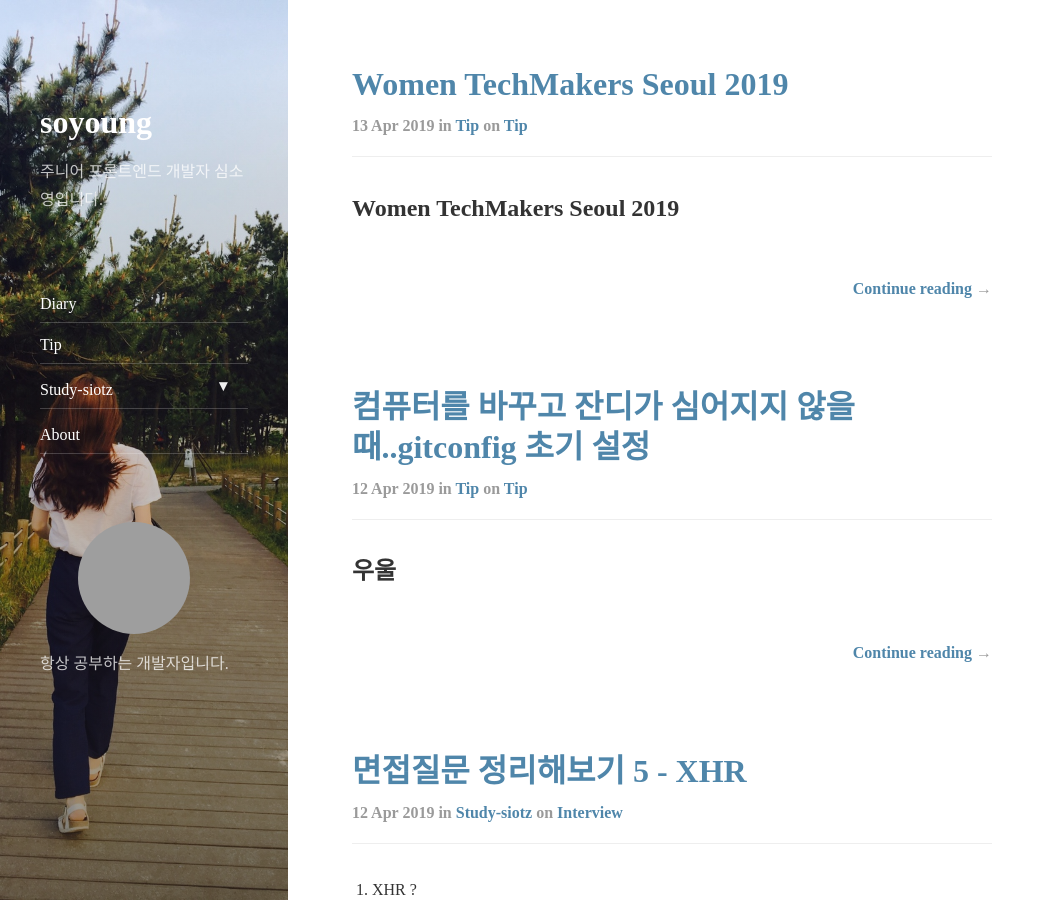
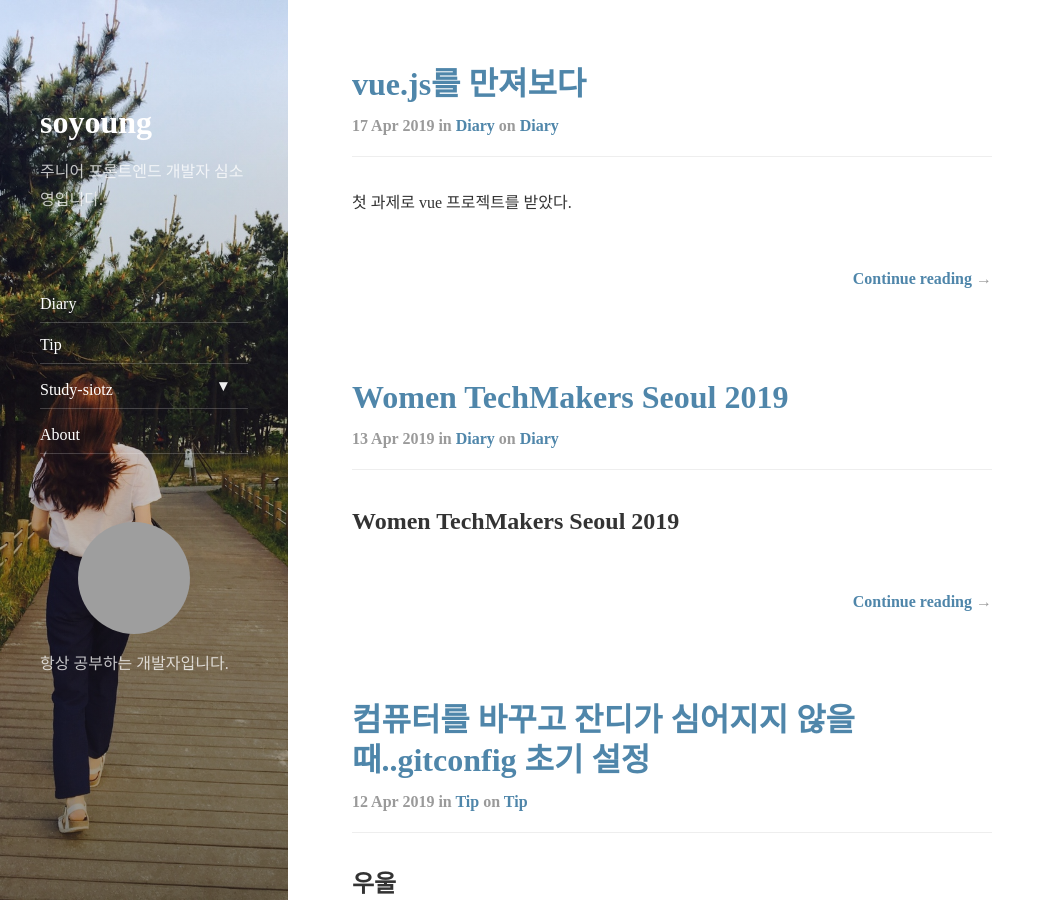
Before and after one commit to ellie-shim/ellie-shim.github.io, a Jekyll site: the page built from index.html, in a window 1280 px wide and 900 px high. Shown: the whole window, without its empty margins (0-1055 px from the left). Built offline with Jekyll 4.4.1, drawn with Linux system fonts in a browser that asks for light colours; nearby versions of some CDN libraries; the list of posts is cut into pages by our own code; some of the changed text lies outside the part shown; grey boxes are pictures that could not be loaded.

Commit message:
다이어리 포스트 업로드

```diff
--- a/_posts/2019-04-13-diary.markdown
+++ b/_posts/2019-04-13-diary.markdown
@@ -2,8 +2,8 @@
 layout: post
 title: "Women TechMakers Seoul 2019"
 subtitle: "git config"
-categories: tip
-tags: tip
+categories: diary
+tags: diary
 comments: true
 ---
 
--- /dev/null
+++ b/_posts/2019-04-17-diary.markdown
@@ -0,0 +1,20 @@
+---
+layout: post
+title: "vue.js를 만져보다"
+subtitle: "git config"
+categories: diary
+tags: diary
+comments: true
+---
+
+첫 과제로 vue 프로젝트를 받았다.
+
+사용하기엔 쉬운 것 같으면서도..
+
+한 파일에 마크업, 스크립트, 스타일까지 모두 넣다보니 스크롤이 너무 길어져서 보기 불편했다.
+
+그리고 prop을 내려주는 방법도 뭔가 코드가 많이 지저분해지는 것도 같고.
+
+조금밖에 못써봐서 그럴수도있지만..!
+
+vue도 사용해보고 싶었는데 이번 기회에 사용해보게 돼서. 아주 좋은 경험이었다.
```
